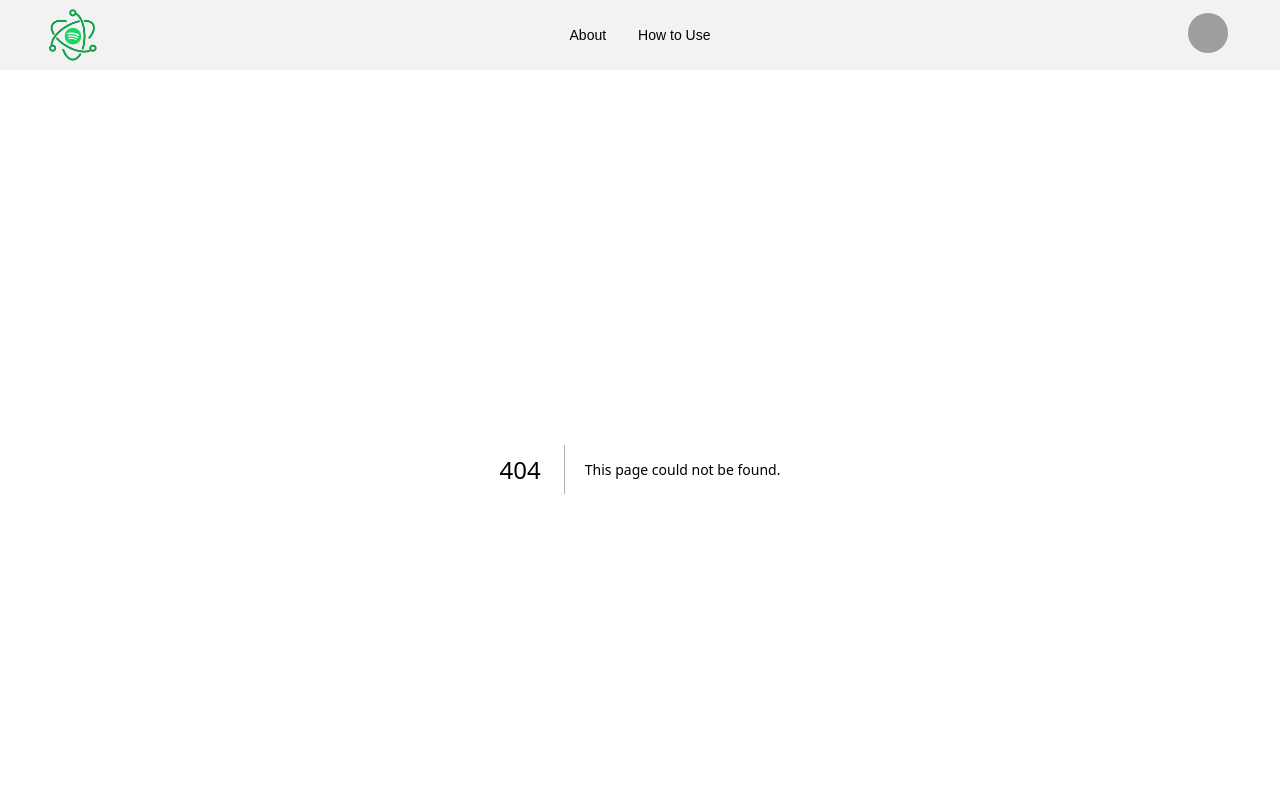
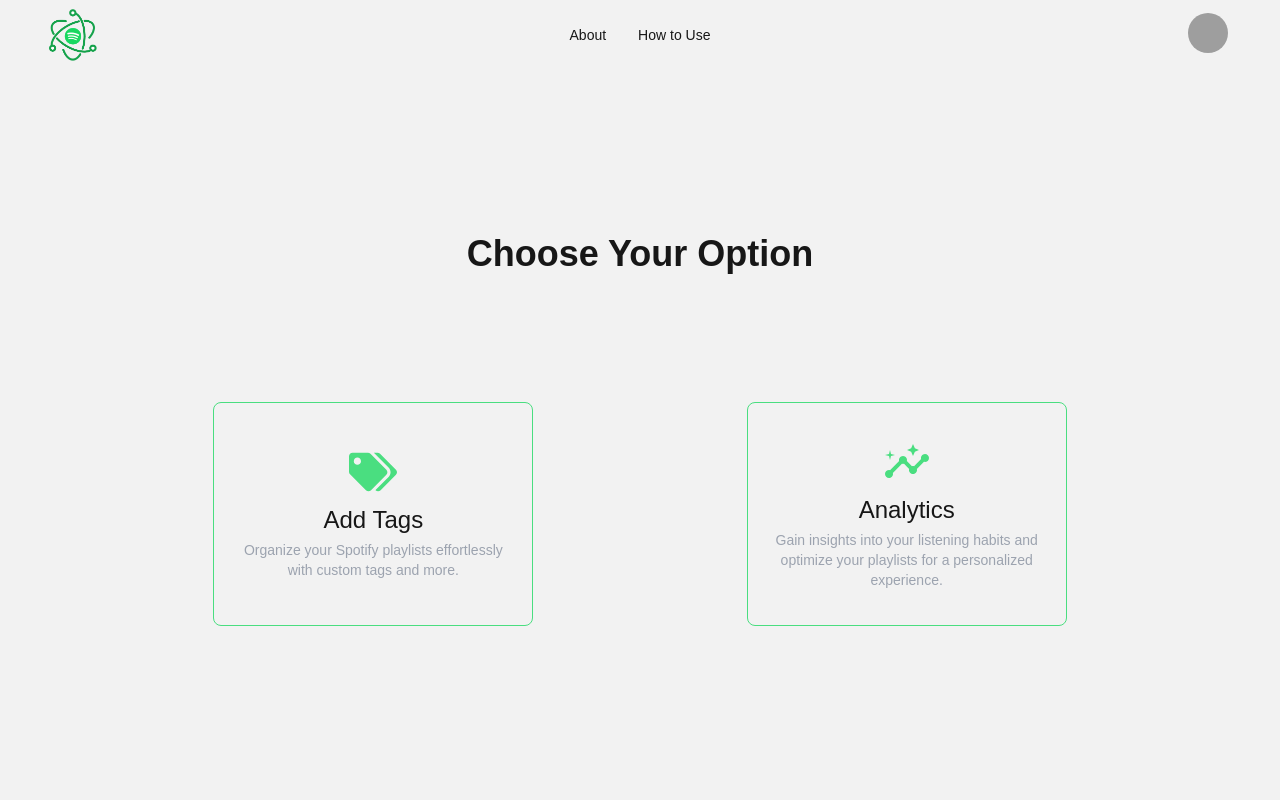
Before and after one commit to Harsh-bhai/spotifusion, a Next.js app: page /options in a window 1280 px wide. Before the commit this address had no page. Shown: the top 800 px of the page. Built offline with nearby package versions, Linux system fonts and the light colour scheme; grey boxes are pictures that could not be loaded.

Commit message:
redux toolkit added

```diff
--- a/package.json
+++ b/package.json
@@ -9,11 +9,13 @@
     "lint": "next lint"
   },
   "dependencies": {
+    "@reduxjs/toolkit": "^2.2.7",
     "next": "14.2.13",
     "next-auth": "^4.24.8",
     "react": "^18",
     "react-dom": "^18",
     "react-icons": "^5.3.0",
+    "react-redux": "^9.1.2",
     "spotify-web-api-node": "^5.0.2"
   },
   "devDependencies": {
--- a/src/app/about/page.jsx
+++ b/src/app/about/page.jsx
@@ -2,7 +2,7 @@ import React from 'react'
 
 const About = () => {
   return (
-    <div className="hero bg-base-200 min-h-screen">
+    <div className="hero  min-h-screen">
   <div className="hero-content text-center">
     <div className="max-w-md">
       <h1 className="text-5xl font-bold">Hello there</h1>
--- a/src/app/layout.jsx
+++ b/src/app/layout.jsx
@@ -1,3 +1,4 @@
+
 import localFont from "next/font/local";
 import "./globals.css";
 import Navbar from "@/components/navbar";
@@ -23,7 +24,7 @@ export const metadata = {
 export default function RootLayout({ children }) {
   return (
     <html lang="en">
-      <body className={`${fontGeistSans.variable} ${fontGeistMono.variable} antialiased`}>
+      <body className={`${fontGeistSans.variable} ${fontGeistMono.variable} antialiased bg-base-200`}>
         <SessionWrapper>
           <Navbar />
           {children}
--- /dev/null
+++ b/src/app/options/page.jsx
@@ -0,0 +1,32 @@
+"use client";
+import OptionCard from "@/components/OptionCard"; // Make sure the path is correct
+import React from "react";
+import { FaTags } from "react-icons/fa";
+import { MdInsights } from "react-icons/md";
+
+const Options = () => {
+  return (
+    <div className="flex flex-col justify-center lg:space-y-20 items-center h-[90vh]">
+      {/* Large title at the top center */}
+      <h1 className="text-4xl font-bold mb-12 ">Choose Your Option</h1>
+
+      {/* Option cards */}
+      <div className="flex flex-col lg:flex-row justify-evenly gap-4 lg:gap-0 items-center w-full lg:mx-20">
+        <OptionCard
+          symbol={<FaTags />} // Use any symbol or icon here
+          name="Add Tags"
+          description="Organize your Spotify playlists effortlessly with custom tags and more."
+          route= "/"
+        />
+        <OptionCard
+          symbol={<MdInsights />} // Use any symbol or icon here
+          name="Analytics"
+          description="Gain insights into your listening habits and optimize your playlists for a personalized experience."
+          route= "/options"
+        />
+      </div>
+    </div>
+  );
+};
+
+export default Options;
--- a/src/components/footer.jsx
+++ b/src/components/footer.jsx
@@ -2,7 +2,7 @@ import React from 'react'
 import Image from 'next/image'
 const Footer = () => {
   return (
-    <footer className="footer bg-base-200 text-neutral-content p-10">
+    <footer className="footer  text-neutral-content p-10">
   <aside>
   <Image src={'/logo/logo.png'} width={50} height={50} alt={'Spotifusion Logo'} />
     <p>
--- a/src/components/mainSection.jsx
+++ b/src/components/mainSection.jsx
@@ -9,7 +9,7 @@ const MainSection = () => {
   console.log(session);
 
   return (
-    <div className="hero bg-base-200 min-h-screen">
+    <div className="hero min-h-screen">
       <div className="hero-content text-center">
         <div className="max-w-2xl lg:-translate-y-1/4 -translate-y-1/2 ">
           <div className="flex justify-center items-center lg:space-x-10">
@@ -25,7 +25,7 @@ const MainSection = () => {
             </div>
           </div>
 
-          <button onClick={() => signIn("spotify")} className="btn lg:btn-lg bg-green-500 hover:bg-green-400 hover:shadow-[0_0_15px_5px_rgba(34,197,94,0.7)] hover:shadow-green-400 text-black rounded-full mt-4">
+          <button onClick={() => signIn("spotify", { callbackUrl: "/options" })} className="btn lg:btn-lg bg-green-500 hover:bg-green-400 hover:shadow-[0_0_15px_5px_rgba(34,197,94,0.7)] hover:shadow-green-400 text-black rounded-full mt-4">
             <span>Login with Spotify</span>
             <FaSpotify className="mr-2" />
           </button>
--- a/src/components/navbar.jsx
+++ b/src/components/navbar.jsx
@@ -4,7 +4,7 @@ import Link from "next/link"; // Use Next.js Link for navigation
 
 const Navbar = () => {
   return (
-    <div className="navbar bg-base-200">
+    <div className="navbar ">
       <div className="navbar-start lg:ml-10">
         <div className="dropdown">
           <div tabIndex={0} role="button" className="btn btn-ghost lg:hidden">
--- /dev/null
+++ b/src/components/optionCard.jsx
@@ -0,0 +1,23 @@
+"use client";
+import Link from 'next/link';
+import React from 'react';
+
+const OptionCard = ({ symbol, name, description, route }) => {
+  return (
+    <Link href={route}>
+        <div
+          className="group flex flex-col justify-center items-center p-4 border border-green-400 rounded-lg
+                     hover:shadow-[0_0_15px_5px_rgba(34,197,94,0.7)] hover:shadow-green-400/70 transition-all
+                     transform hover:scale-105 cursor-pointer max-w-xs h-56"
+        >
+          <div className="text-5xl text-green-400 mb-2">{symbol}</div>
+          <span className="font-medium text-2xl">{name}</span>
+          <p className="text-sm text-gray-400 text-center mt-1 overflow-hidden group-hover:text-green-400 transition-colors">
+            {description}
+          </p>
+        </div>
+    </Link>
+  );
+};
+
+export default OptionCard;
--- a/src/components/sessionWrapper.jsx
+++ b/src/components/sessionWrapper.jsx
@@ -1,6 +1,12 @@
 "use client";
 import { SessionProvider } from "next-auth/react";
+import { Provider } from "react-redux";
+import { store } from "@/redux/store";
 
 export default function SessionWrapper({ children, session }) {
-  return <SessionProvider session={session}>{children}</SessionProvider>;
+  return <SessionProvider session={session}>
+    <Provider store={store}>
+    {children}
+      </Provider>
+    </SessionProvider>;
 }
--- /dev/null
+++ b/src/redux/store.js
@@ -0,0 +1,5 @@
+import { configureStore } from "@reduxjs/toolkit";
+
+export const store = configureStore({
+    reducer: {},
+})
```
Also changed, not shown: 1 other file (tests, documents, lock files or other folders).
